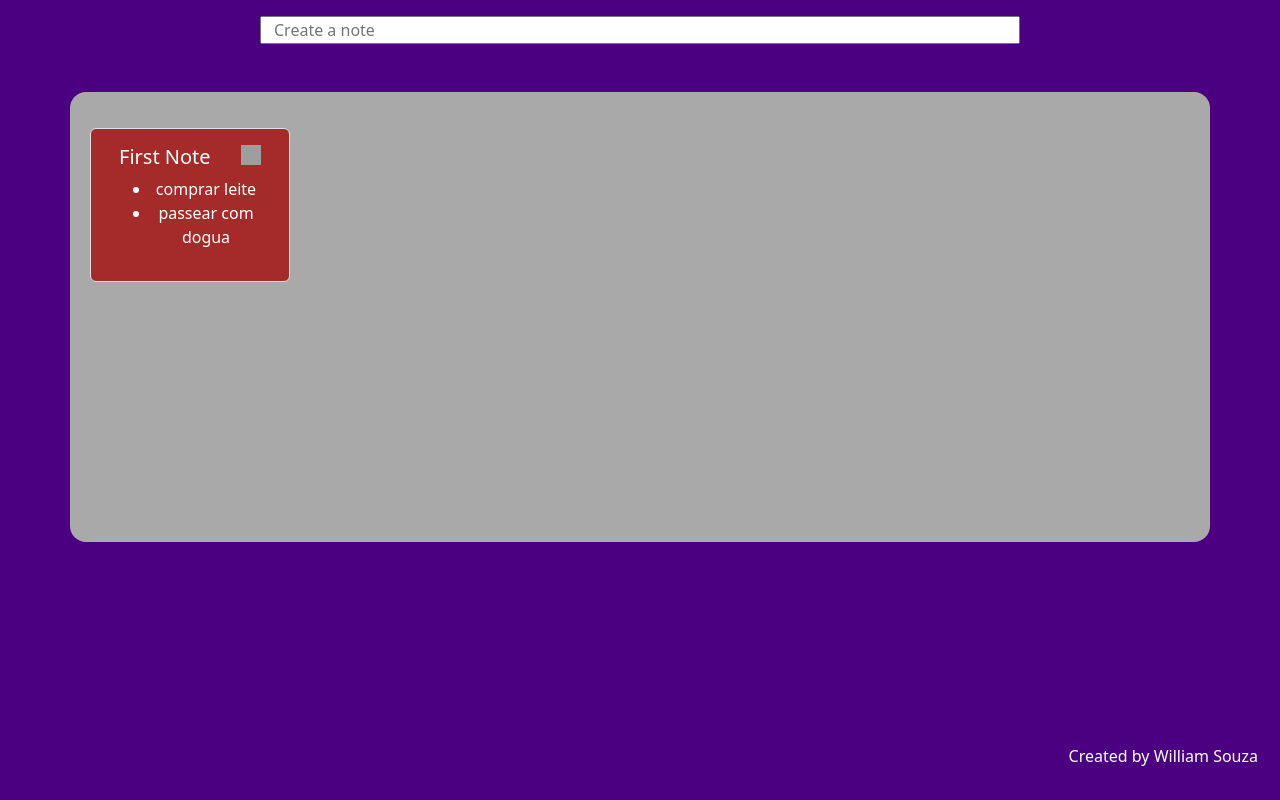
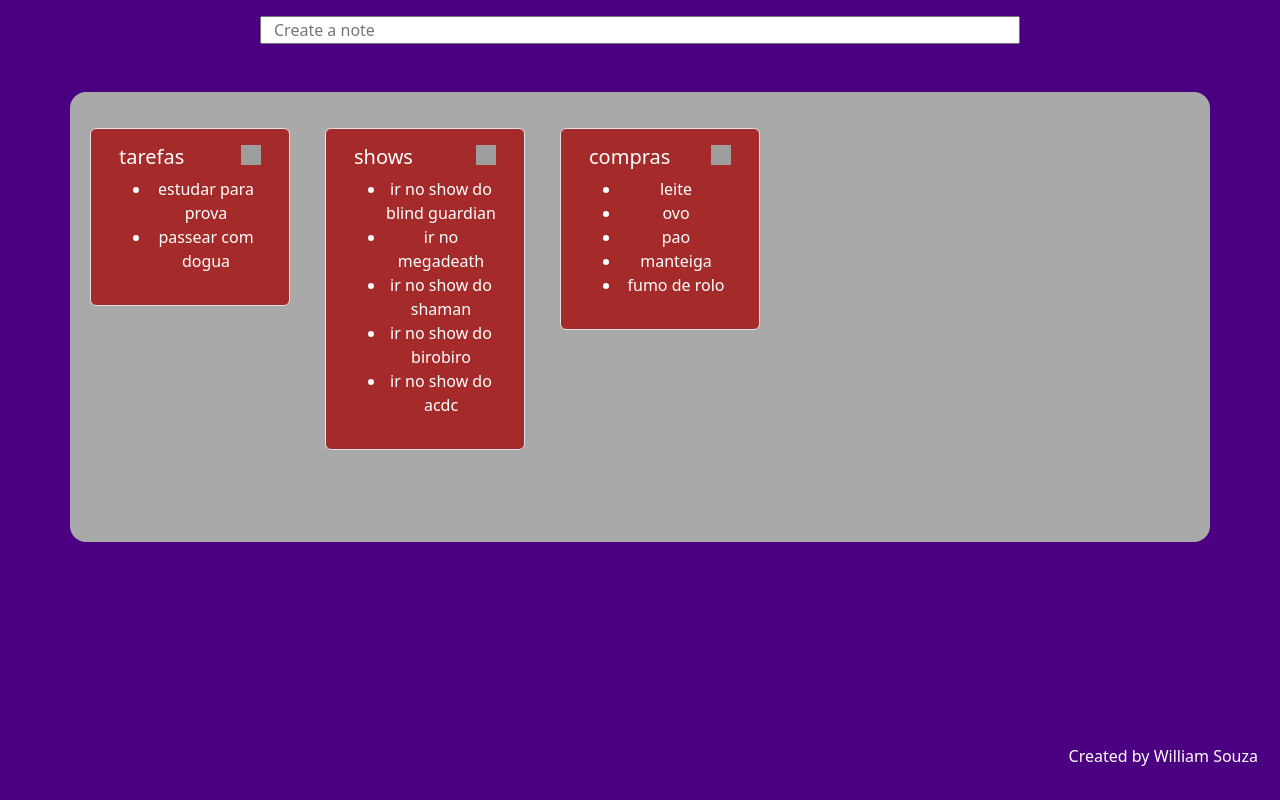
Before and after one commit to williamguilhermesouza/notes-app, a Next.js app in the folder frontend/: page / in a window 1280 px wide. Built offline with nearby package versions, Linux system fonts and the light colour scheme; grey boxes are pictures that could not be loaded.

Commit message:
finished components logic with mockups

```diff
--- a/frontend/src/components/Note/index.tsx
+++ b/frontend/src/components/Note/index.tsx
@@ -23,7 +23,7 @@ export default function Note(props: any) {
                 <div className="card-text">
                     <ul>
                         {
-                            props.content.map((item: string) => (<li>{item}</li>))
+                            props.content.map((item: string, index: number) => (<li key={index}>{item}</li>))
                         }
                     </ul>
                 </div>
--- a/frontend/src/components/NotesSlider/index.tsx
+++ b/frontend/src/components/NotesSlider/index.tsx
@@ -4,21 +4,56 @@ import styles from './styles.module.css';
 
 const NoteMock = {
     "id": 0,
-    "name": "First Note",
+    "name": "tarefas",
     "creation_date": "2023-09-30T13:58:13.000Z",
     "favorite": false,
     "color": 1,
     "content": [
-        "comprar leite",
+        "estudar para prova",
         "passear com dogua"
     ]
 }
+
+const NoteMock2 = {
+    "id": 1,
+    "name": "shows",
+    "creation_date": "2023-09-30T13:58:13.000Z",
+    "favorite": true,
+    "color": 1,
+    "content": [
+        "ir no show do blind guardian",
+        "ir no megadeath",
+        "ir no show do shaman",
+        "ir no show do birobiro",
+        "ir no show do acdc",
+    ]
+}
+
+const NoteMock3 = {
+    "id": 2,
+    "name": "compras",
+    "creation_date": "2023-09-30T13:58:13.000Z",
+    "favorite": false,
+    "color": 1,
+    "content": [
+        "leite",
+        "ovo",
+        "pao",
+        "manteiga",
+        "fumo de rolo"
+    ]
+}
+
+const NoteArray = [NoteMock, NoteMock2, NoteMock3];
 
 export default function NotesSlider() {
     return(
         <div className={`${styles.mainContainer} container mt-5`}>
             <div className={`${styles.mainRow} row text-center rounded-4`}>
-                <Note name={NoteMock.name} favorite={NoteMock.favorite} content={NoteMock.content} />
+                {
+                    NoteArray.map((note) => <Note key={note.id} name={note.name} favorite={note.favorite} content={note.content} />)
+                }
+
             </div>
         </div>
     );
```
